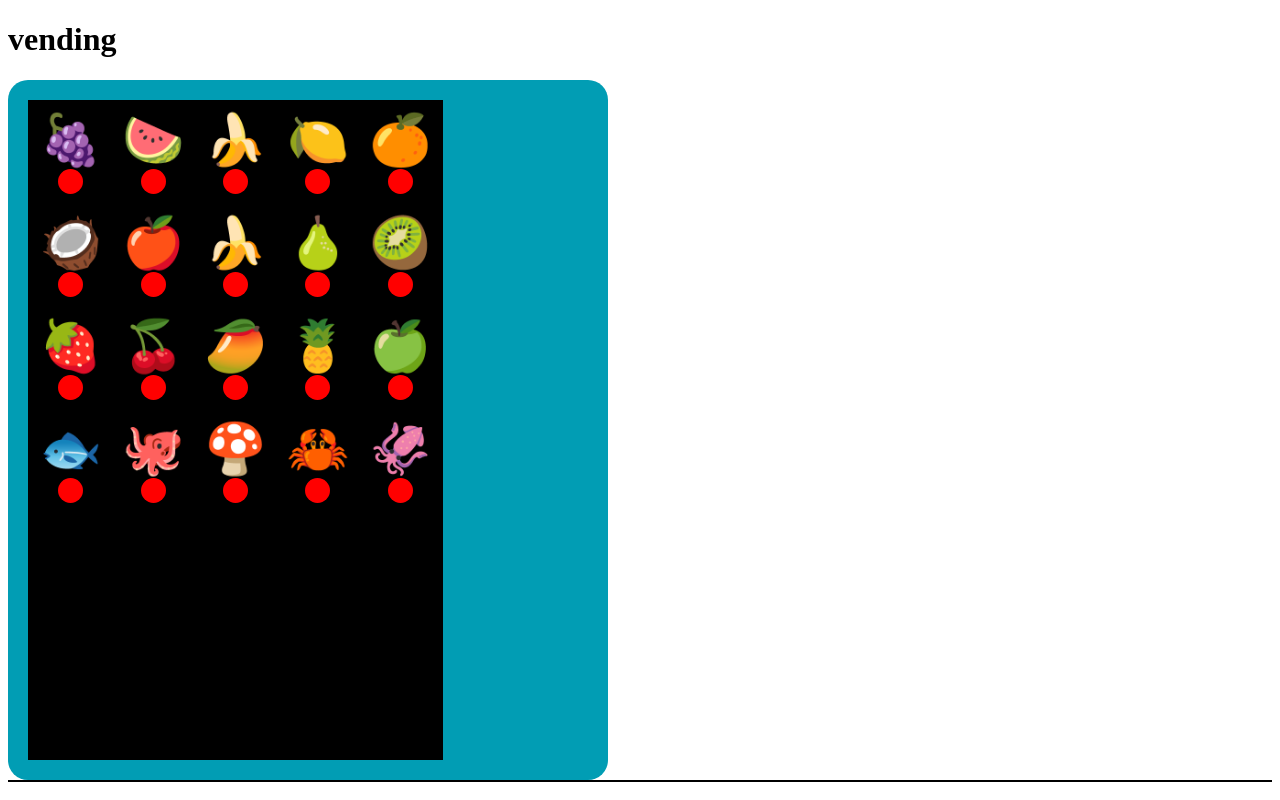
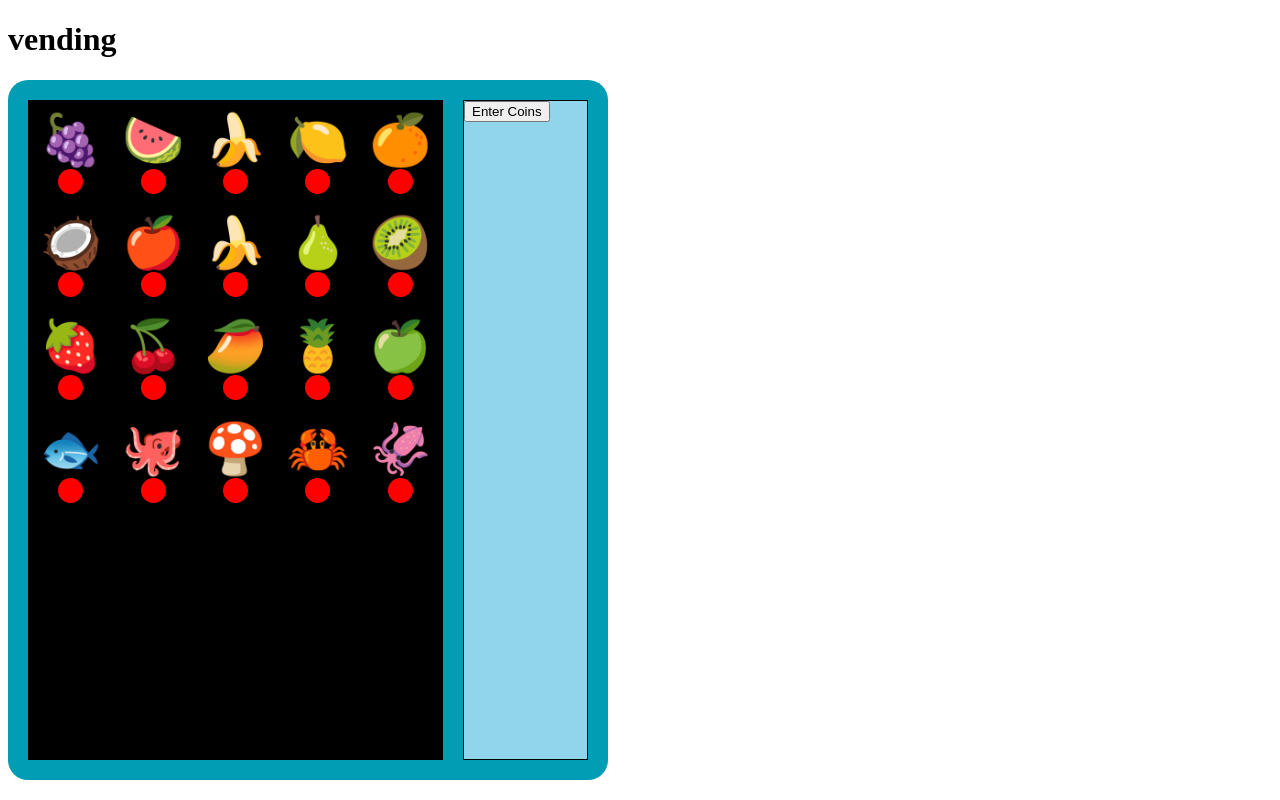
Before and after one commit to CapSap/vending-machine, a website: page index.html in a window 1280 px wide. Drawn offline with Linux system fonts and the light colour scheme.

Commit message:
jazz up the display

```diff
--- a/index.html
+++ b/index.html
@@ -111,8 +111,10 @@
 
             </div>
         </div>
+        <div class="display">
+            <div class="screen"></div><button class="button">Enter Coins</button>
+        </div>
     </div>
-    <div class="display"></div>
 </body>
 
 </html>
```
